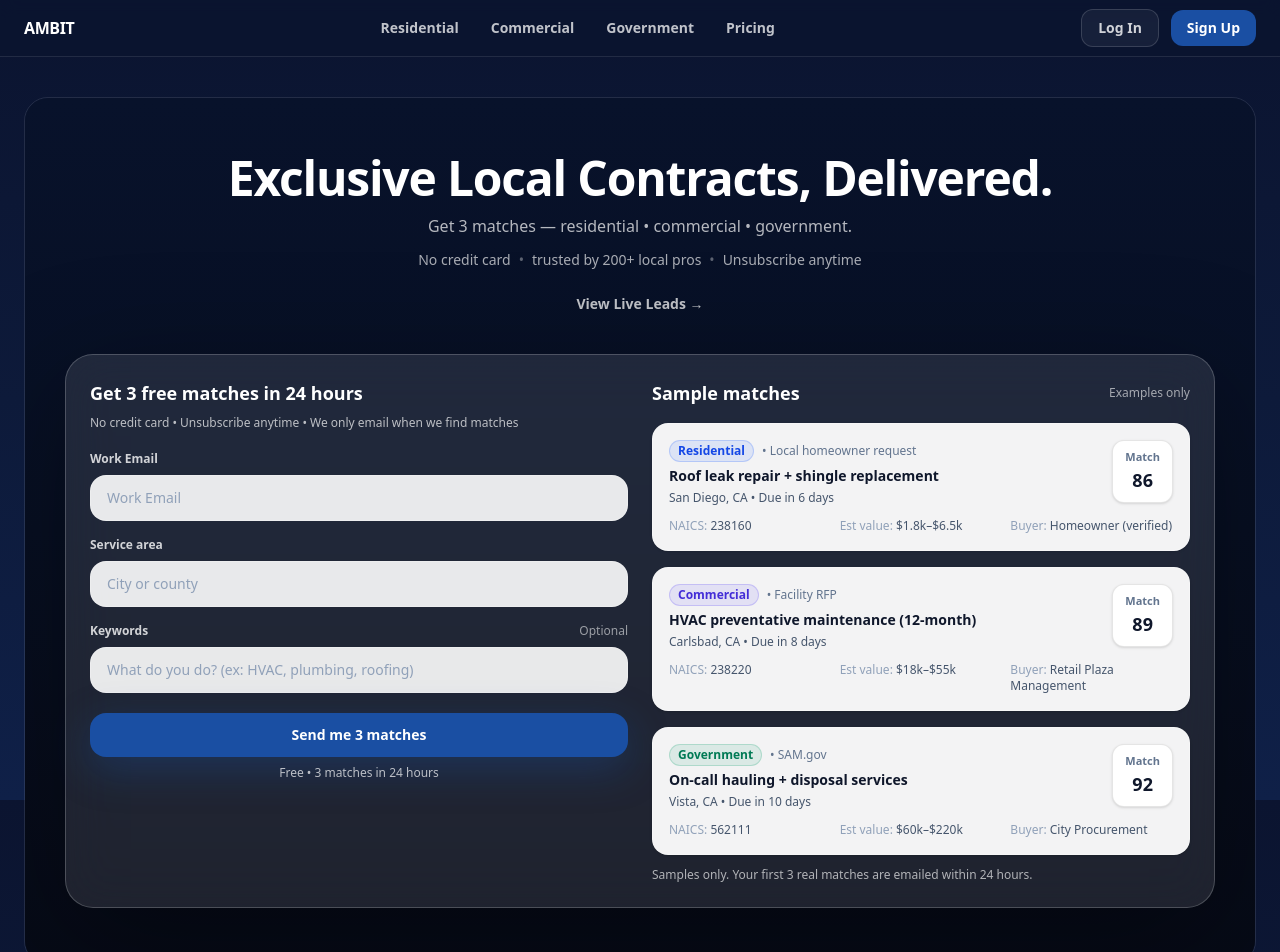
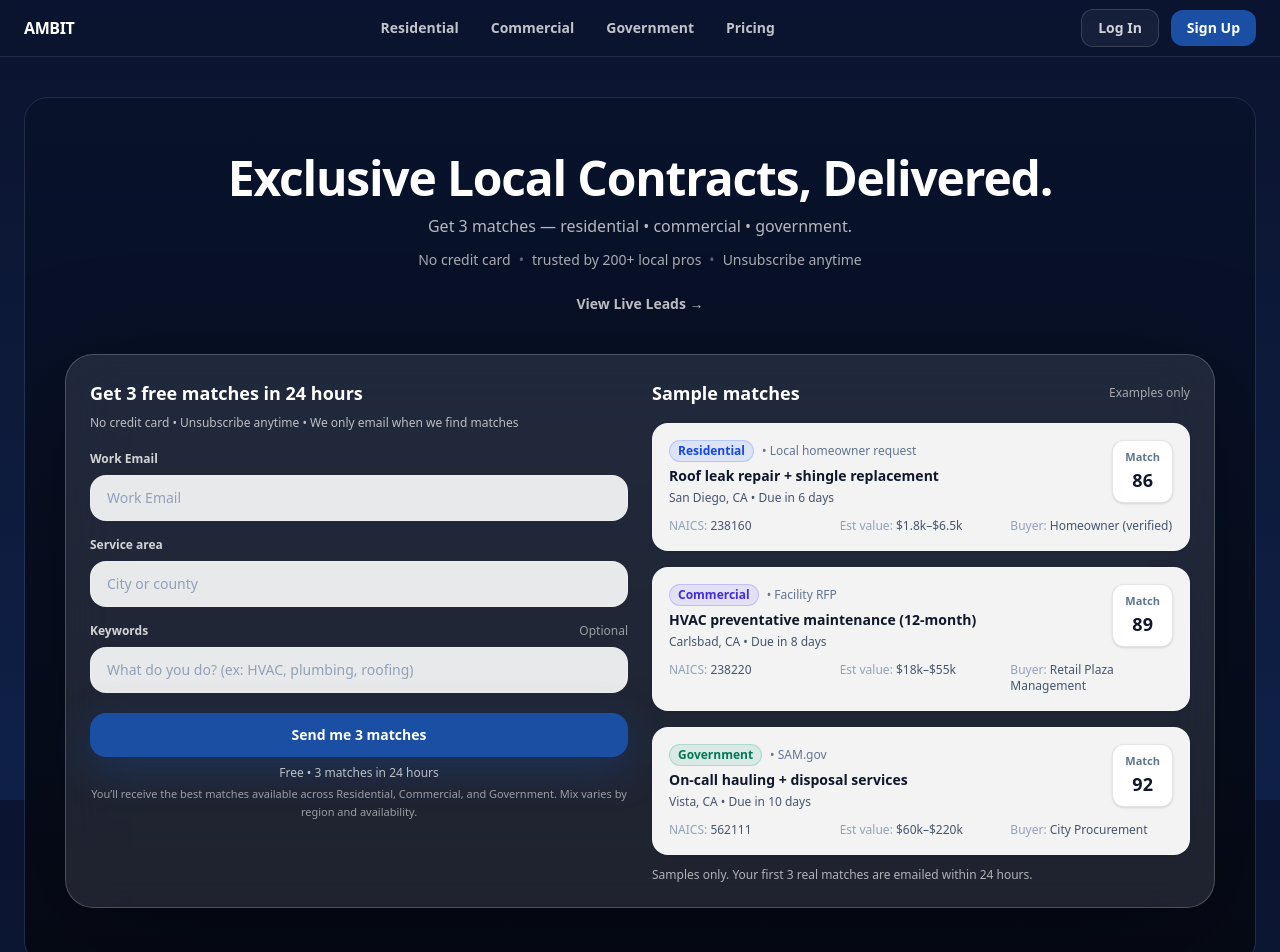
Before and after one commit to seansevrix/ambit, a Next.js app: page / in a window 1280 px wide. Shown: the top 952 px of the page. Built offline with nearby package versions, Linux system fonts and the light colour scheme.

Commit message:
Add expectation note under 3-match CTA

```diff
--- a/app/components/ConciergeLeadCapture.tsx
+++ b/app/components/ConciergeLeadCapture.tsx
@@ -229,6 +229,11 @@ export default function ConciergeLeadCapture() {
                 Free • 3 matches in 24 hours
               </div>
 
+              <div className="mt-1 text-center text-[11px] leading-relaxed text-white/55">
+                You’ll receive the best matches available across Residential, Commercial, and
+                Government. Mix varies by region and availability.
+              </div>
+
               {error && <div className="mt-3 text-sm text-red-200">{error}</div>}
             </div>
           </form>
```
